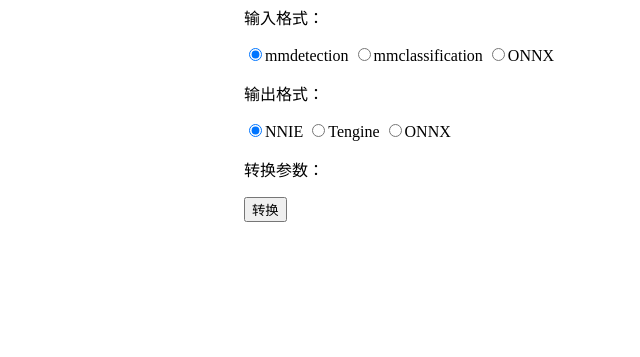
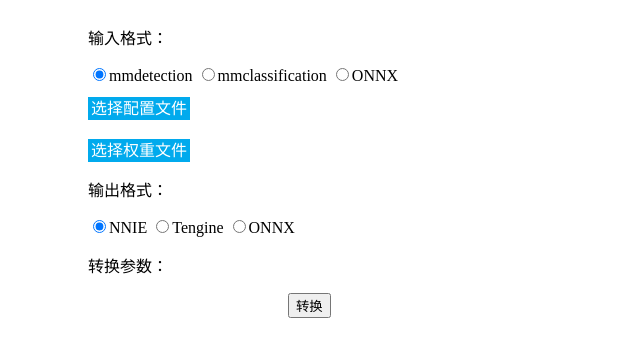
Before and after one commit to ml-inory/ModelConverterWeb, a Flask app: page / in a window 1280 px wide; the page is wider, and only the part inside the window is pictured. Shown: the part 25-382 px from the top of that part, without its empty margins (12-652 px from the left). Run offline with Flask 2, Linux system fonts and the light colour scheme; the visitor is signed in with stand-in values (Sample User, id 1).

Commit message:
增加：上传文件按钮、登出功能 TODO: 上传功能实现

```diff
--- a/main.py
+++ b/main.py
@@ -4,17 +4,24 @@ Author: rzyang
 Date: 2021/05/12
 Desc: main
 """
+import os
 from flask import Flask, render_template
 from flask_login import LoginManager, current_user, login_required
 from user import User, get_user
 from flask import render_template, redirect, url_for, request
 from flask_login import login_user
 from elements.LoginForm import LoginForm
+from werkzeug import secure_filename
+
+# 上传文件路径
+UPLOAD_FOLDER = '/uploads'
 
 # 创建Flask应用
 app = Flask(__name__)
 # 设置表单交互密钥，防跨域攻击
 app.secret_key = 'whale'
+# 设置上传文件路径
+app.config['UPLOAD_FOLDER'] = UPLOAD_FOLDER
 
 # 实例化登录管理对象
 login_manager = LoginManager()
@@ -25,7 +32,7 @@ login_manager.login_view = 'login'
 @app.route('/')
 @login_required
 def index():
-    return render_template('index.html')
+    return render_template('index.html', username=current_user.username)
 
 @app.route('/login/', methods=('GET', 'POST'))  # 登录
 def login():
--- a/static/js/history_show.js
+++ /dev/null
@@ -1,14 +0,0 @@
-
-
-function history_show() {
-    var history = document.getElementById("history")
-    var btn = document.getElementById("history_show_btn")
-    // alert(history.offsetWidth);
-    if (history.style['display'] == "none") {
-        history.style['display'] = "block"
-        btn.innerText = ">>"
-    } else {
-        history.style['display'] = "none"
-        btn.innerText = "<<"
-    }
-}
--- /dev/null
+++ b/static/js/index.js
@@ -0,0 +1,22 @@
+// 输入格式：单选按钮ID
+var inputRadioIDArr = new Array("radio_mmdet", "radio_mmcls", "radio_onnx");
+// 输入格式：上传按钮组合ID
+var inputDivIDArr = new Array("input_mmdet", "input_mmcls", "input_onnx");
+
+// 选择输入格式的onclick事件
+function select_input_format() {
+    for (var i = 0; i < inputRadioIDArr.length; i++) {
+        var radio = document.getElementById(inputRadioIDArr[i]);
+        if (radio.checked) {
+            for (var k = 0; k < inputDivIDArr.length; k++) {
+                var input_div = document.getElementById(inputDivIDArr[k]);
+                if (k == i) {
+                    input_div.style["display"] = "block";
+                } else {
+                    input_div.style["display"] = "none";
+                }
+            }
+        }
+    }
+
+}
--- a/static/styles/index.css
+++ b/static/styles/index.css
@@ -1,16 +1,15 @@
 body{
     margin: 0;
     padding: 0;
+    width: 500px;
 }
 
 .navigator{
     height: auto;
     width: 100%;
     top: 0;
-    overflow: hidden;
+    margin: 0;
     padding: 0;
-    margin-left: 0;
-    /*margin-bottom: 5px;*/
     position: fixed;
     display: block;
     background-color: cornflowerblue;
@@ -22,11 +21,36 @@ body{
 }
 
 .viewport{
-    margin-top: 30px;
+    margin-top: 50px;
 }
+
 .main{
     position: relative;
-    left: 20%;
+    margin-left: 20%;
+    /*margin-right: 20%;*/
     width: auto;
-    margin: 0;
 }
+
+#convert_btn{
+    position: relative;
+    left: 50%;
+}
+
+.upload_btn{
+    padding:3px;
+    background: #01AAED;
+    color: #fff
+}
+
+.upload_btn:hover {
+    opacity: 0.9;
+}
+
+.input_upload{
+    margin-top: 10px;
+}
+
+.upload_input{
+    position: absolute;
+    clip: rect(0 0 0 0);
+}
--- a/static/styles/login.css
+++ b/static/styles/login.css
@@ -1,14 +1,13 @@
 body
 {
     background-color: lightgray;
-
 }
 
 div.login{
     background-color: white;
     display: block;
     margin: 0 auto;
-    width: 25%;
+    width: 250px;
     padding: 20px;
 }
 
--- a/templates/index.html
+++ b/templates/index.html
@@ -4,15 +4,15 @@
     <meta charset="UTF-8">
     <link rel="stylesheet" type="text/css" href="{{ url_for('static',filename='styles/index.css') }}">
     <script type=text/javascript src="{{
-    url_for('static', filename='js/history_show.js') }}"></script>
-    <title>模型转换</title>
+    url_for('static', filename='js/index.js') }}"></script>
+    <title>模型转换: {{ username }}</title>
 </head>
 <body>
     <!-- 导航栏 -->
     <nav class="navigator">
         <!-- 按钮组 -->
         <div class="navi_btns">
-            <button type="button">登出</button>
+            <button type="button" onclick="window.location.href='{{ url_for('login')}}'">登出</button>
         </div>
     </nav>
 
@@ -21,9 +21,43 @@
         <div class="main">
             <!-- 输入格式 -->
             <p>输入格式：</p>
-            <input type="radio" id="input_mmdet" name="input_format" checked/>mmdetection
-            <input type="radio" id="input_mmclassification" name="input_format"/>mmclassification
-            <input type="radio" id="input_onnx" name="input_format"/>ONNX
+            <input type="radio" id="radio_mmdet" name="input_format" onclick="select_input_format()" checked/>mmdetection
+            <input type="radio" id="radio_mmcls" name="input_format" onclick="select_input_format()"/>mmclassification
+            <input type="radio" id="radio_onnx" name="input_format" onclick="select_input_format()"/>ONNX
+
+            <!-- mmdetection输入 -->
+            <div class="input_upload" id="input_mmdet">
+                <form>
+                    <label class="upload_btn" for="mmdet_config">选择配置文件</label>
+                    <input class="upload_input" type="file" id="mmdet_config" accept="application/json">
+                </form>
+                <br>
+                <form>
+                    <label class="upload_btn" for="mmdet_pth">选择权重文件</label>
+                    <input class="upload_input" type="file" id="mmdet_pth" accept=".pth" >
+                </form>
+            </div>
+
+            <!-- mmclassification输入 -->
+            <div class="input_upload" id="input_mmcls" style="display: none">
+                <form>
+                    <label class="upload_btn" for="mmcls_config">选择配置文件</label>
+                    <input class="upload_input" type="file" id="mmcls_config" accept="application/json" >
+                </form>
+                <br>
+                <form>
+                    <label class="upload_btn" for="mmcls_pth">选择权重文件</label>
+                    <input class="upload_input" type="file" id="mmcls_pth" accept=".pth" >
+                </form>
+            </div>
+
+            <!-- onnx输入 -->
+            <div class="input_upload" id="input_onnx" style="display: none">
+                <form>
+                    <label class="upload_btn" for="onnx_file">选择权重文件</label>
+                    <input class="upload_input" type="file" id="onnx_file" accept=".onnx" >
+                </form>
+            </div>
 
             <p>输出格式：</p>
             <input type="radio" id="output_nnie" name="output_format" checked/>NNIE
@@ -31,6 +65,7 @@
             <input type="radio" id="output_onnx" name="output_format"/>ONNX
 
             <p>转换参数：</p>
+
             <button id="convert_btn">转换</button>
         </div>
     </div>
--- a/user.py
+++ b/user.py
@@ -5,12 +5,7 @@ from flask_login import UserMixin  # 引入用户基类
 USERS = [
     {
         "id": 1,
-        "name": 'lily',
-        "password": generate_password_hash('123')
-    },
-    {
-        "id": 2,
-        "name": 'tom',
+        "name": 'rzyang',
         "password": generate_password_hash('123')
     }
 ]
```
